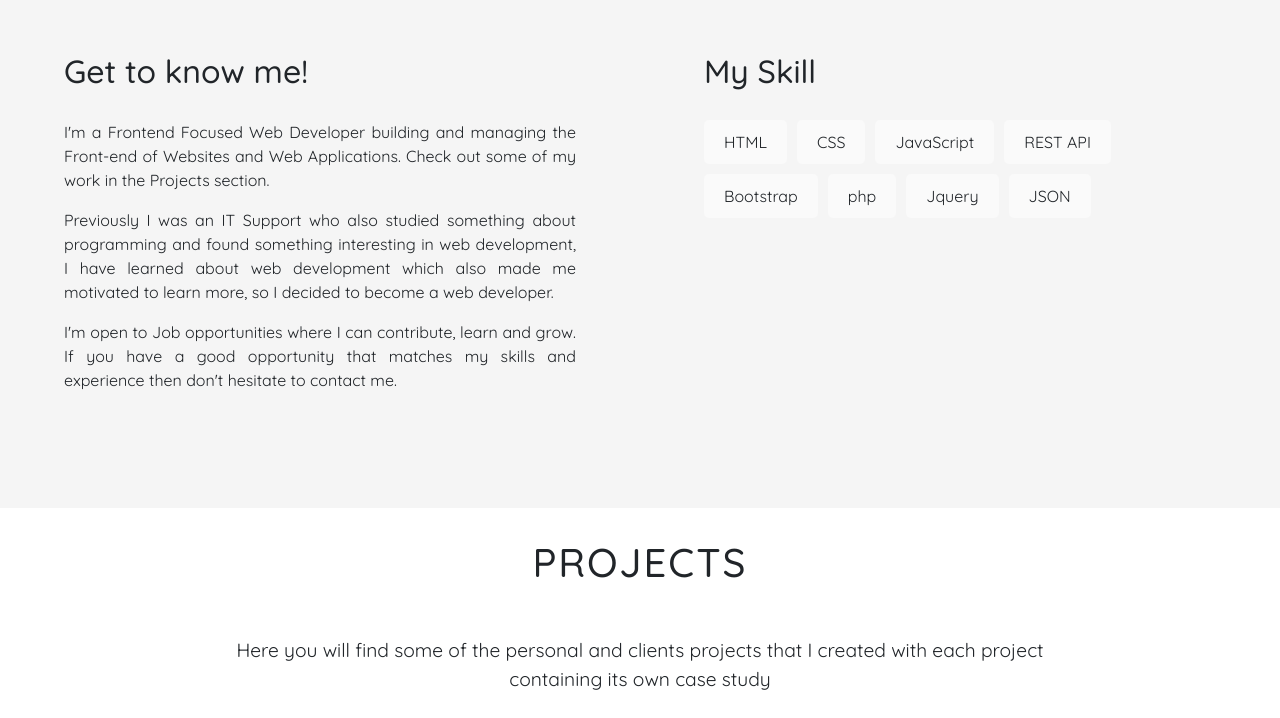
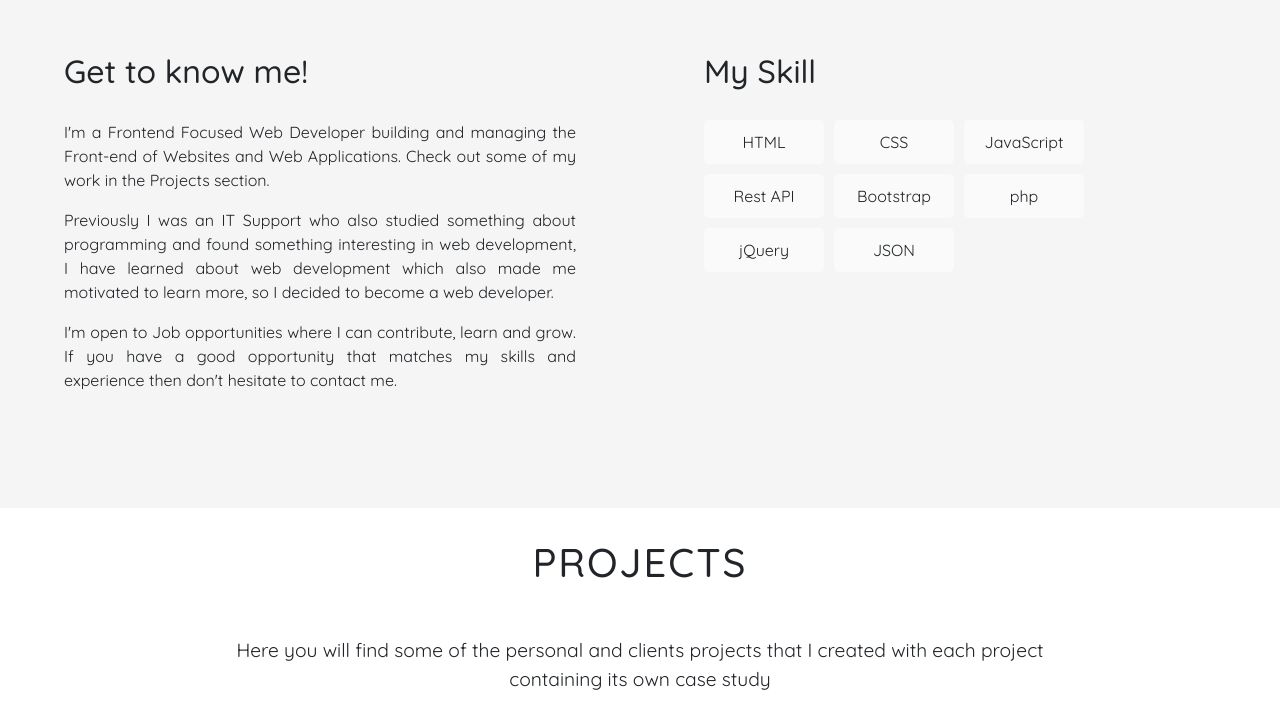
Before and after one commit to AnggaFerdiansyah/anggaferdiansyah.github.io, a plain HTML site: page index.html in a window 1280 px wide. Shown: the part 1120-1838 px from the top of the page. Drawn offline with nearby package versions, Linux system fonts and the light colour scheme.

Commit message:
skill revision

```diff
--- a/CSS/index.css
+++ b/CSS/index.css
@@ -222,9 +222,11 @@ li{
   display: flex;
   flex-wrap: wrap;
   list-style: none;
+  text-align: center;
   padding: 0;
 }
 .myskill ul li {
+  width: 120px;
   background-color: rgb(250, 250, 250);
   border-radius: 5px;
   margin-right: 10px;
--- a/index.html
+++ b/index.html
@@ -82,10 +82,10 @@
             <li>HTML</li>
             <li>CSS</li>
             <li>JavaScript</li>
-            <li>REST API</li>
+            <li>Rest API</li>
             <li>Bootstrap</li>
             <li>php</li>
-            <li>Jquery</li>
+            <li>jQuery</li>
             <li>JSON</li>
           </ul>
         </div>
```
